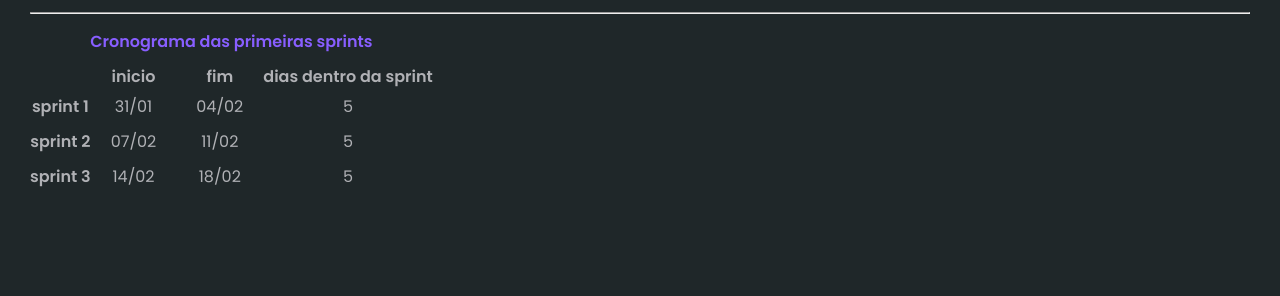
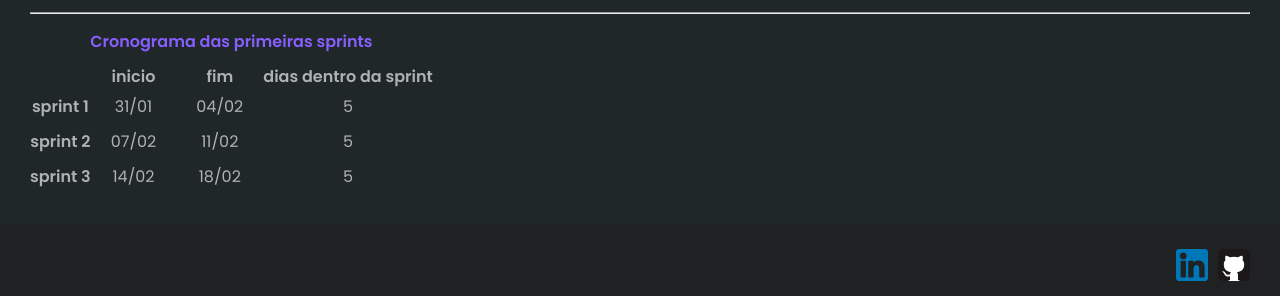
Before and after one commit to lucastsutsumi/formacao-front-BRQ, a plain HTML site: page index.html in a window 1280 px wide. Shown: the part 862-1158 px from the top of the page. Before the commit the page ends 1071 px from the top, so only its background shows below. Drawn offline with Linux system fonts and the light colour scheme.

Commit message:
fix logo, add footer and correct cities img

```diff
--- a/_css/style.css
+++ b/_css/style.css
@@ -16,7 +16,6 @@ body {
   background-repeat: no-repeat;
   background-position: right top;
   background-size: 150px;
-  background-attachment: fixed;
 
   font-family: 'Poppins', sans-serif;
   font-weight: 400;
@@ -155,3 +154,33 @@ button {
 button:hover {
   background-color: var(--orange);
 }
+
+footer {
+  margin: 30px -30px 0;
+  padding: 15px 30px;
+  background-color: #202123;
+  position: sticky;
+  top: 100vh;
+
+}
+
+#socialMedia {
+  display: flex;
+  justify-content: end;
+  list-style: none;
+}
+
+#socialMedia a {
+  width: 32px;
+  height: 32px;
+  display: inline-block;
+  text-indent: -99999px;
+  margin-left: 10px;
+}
+
+#socialMedia a[href*='linkedin.com'] {
+  background-image: url(../_images/linkedin.svg);
+}
+#socialMedia a[href*='github.com'] {
+  background-image: url(../_images/github.svg);
+}
--- a/index.html
+++ b/index.html
@@ -148,5 +148,19 @@
         </article>
       </section>
     </main>
+    <footer>
+      <ul id="socialMedia">
+        <li>
+          <a
+            href="https://br.linkedin.com/in/lucas-tsutsumi-ramos-690562a8"
+            target="_blank"
+            >Linkedin</a
+          >
+        </li>
+        <li>
+          <a href="https://github.com/lucastsutsumi" target="_blank">Github</a>
+        </li>
+      </ul>
+    </footer>
   </body>
 </html>
```
Also changed, not shown: cities.html (+24 -16 lines), register.html (+14 -0 lines), _images/github.svg (added), _images/linkedin.svg (added).
